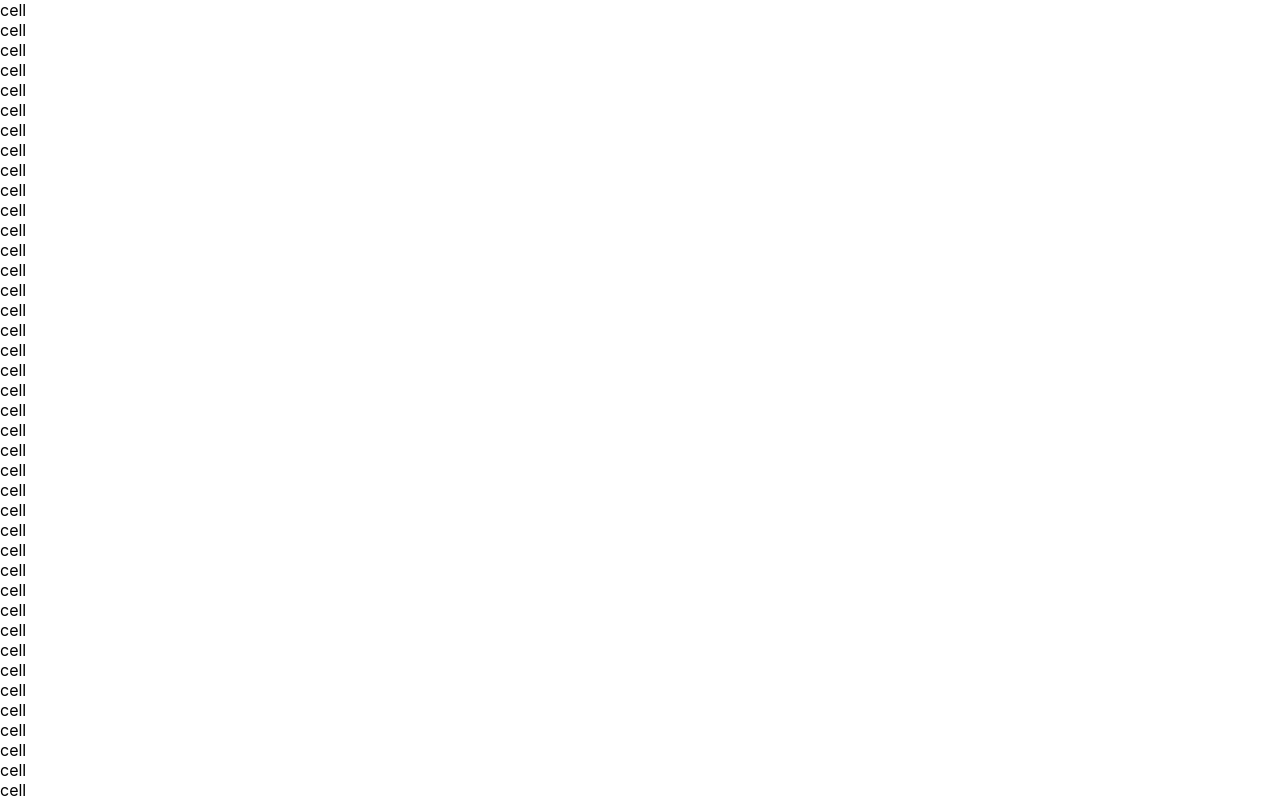
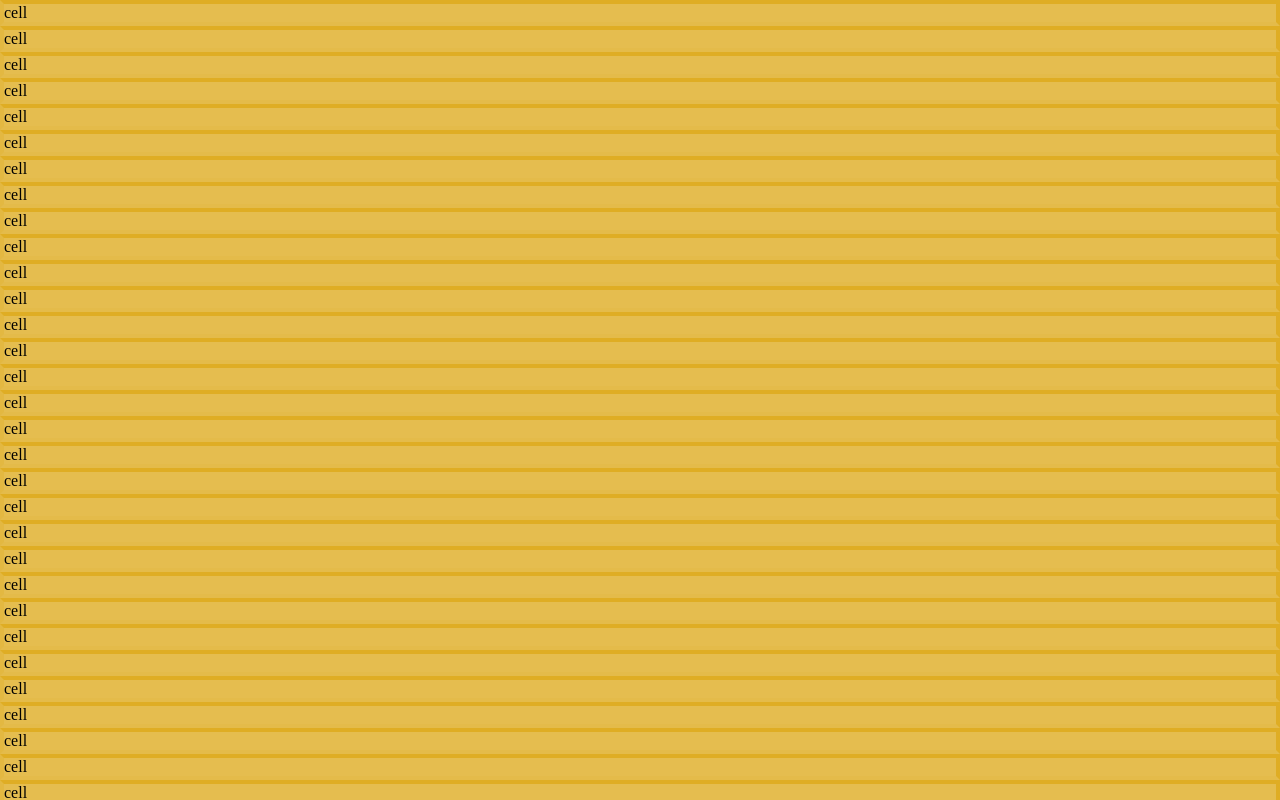
Before and after one commit to freddylau61885/React_Tetris, a React (Create React App) app in the folder react-tetris/: page / in a window 1280 px wide. Shown: the top 800 px of the page. Built offline with nearby package versions, Linux system fonts and the light colour scheme.

Commit message:
Created styled for tetrominos cell

```diff
--- a/react-tetris/src/components/Cell.js
+++ b/react-tetris/src/components/Cell.js
@@ -1,9 +1,11 @@
 import React from 'react';
+import { StyledCell } from './styles/StyledCell';
+import { TETROMINOS } from '../tetrominos';
 
 const Cell = ({ type }) => (
-    <div>
+    <StyledCell type={'L'} color={TETROMINOS['L'].color}>
         cell
-    </div>
+    </StyledCell>
 )
 
 export default Cell;
--- /dev/null
+++ b/react-tetris/src/components/styles/StyledCell.js
@@ -0,0 +1,11 @@
+import styled from 'styled-components';
+
+export const StyledCell = styled.div`
+    width: auto;
+    background: rgba(${props => props.color}, 0.8);
+    border: ${props => (props.type ===0 ? '0px solid' : '4px solid')};
+    border-bottom-color: rgba(${props => props.color}, 0.1);
+    border-right-color: rgba(${props => props.color}, 1);
+    border-top-color: rgba(${props => props.color}, 1);
+    border-left-color: rgba(${props => props.color}, 0.3);
+`
--- a/react-tetris/src/index.css
+++ b/react-tetris/src/index.css
@@ -1,13 +1,8 @@
 body {
   margin: 0;
-  font-family: -apple-system, BlinkMacSystemFont, 'Segoe UI', 'Roboto', 'Oxygen',
-    'Ubuntu', 'Cantarell', 'Fira Sans', 'Droid Sans', 'Helvetica Neue',
-    sans-serif;
-  -webkit-font-smoothing: antialiased;
-  -moz-osx-font-smoothing: grayscale;
 }
 
-code {
-  font-family: source-code-pro, Menlo, Monaco, Consolas, 'Courier New',
-    monospace;
+@font-face {
+  font-family: 'Pixel';
+  src: url('font/Pixel-LCD-7.woff') format('woff');
 }
```
